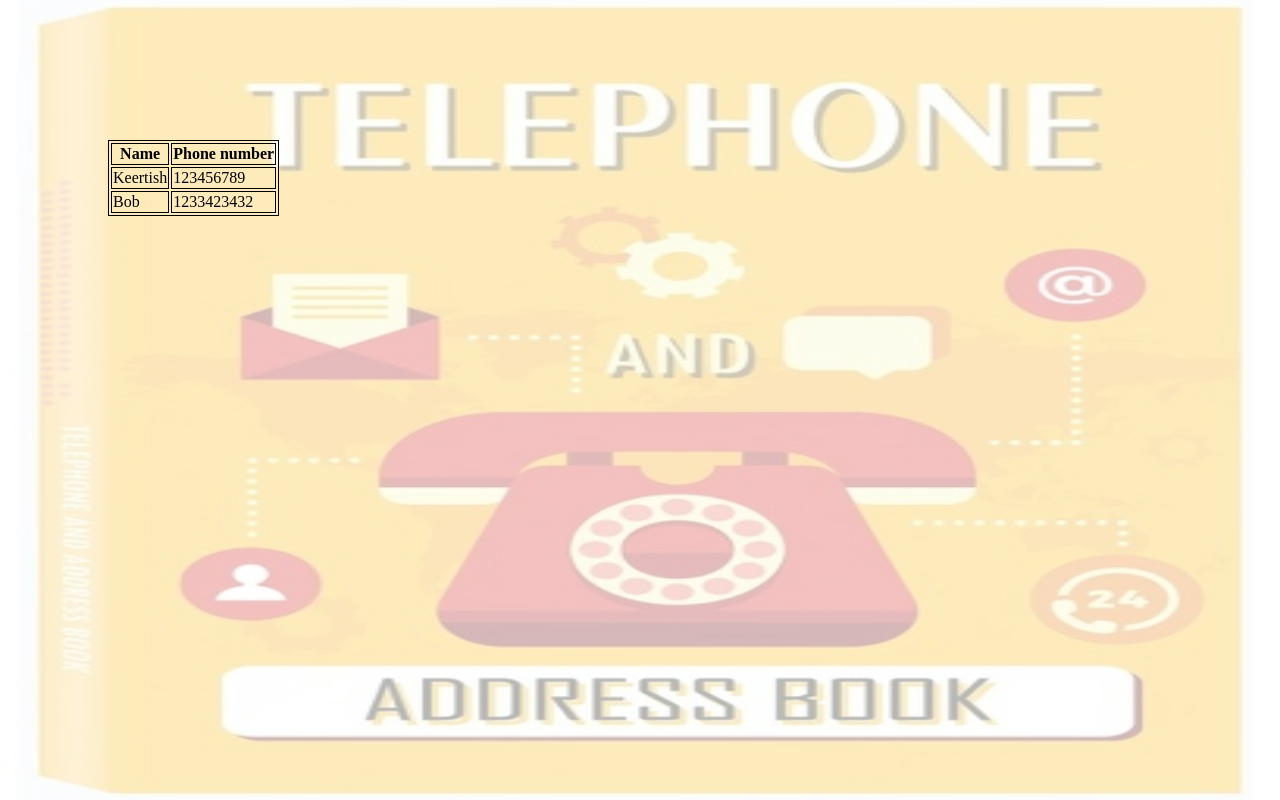
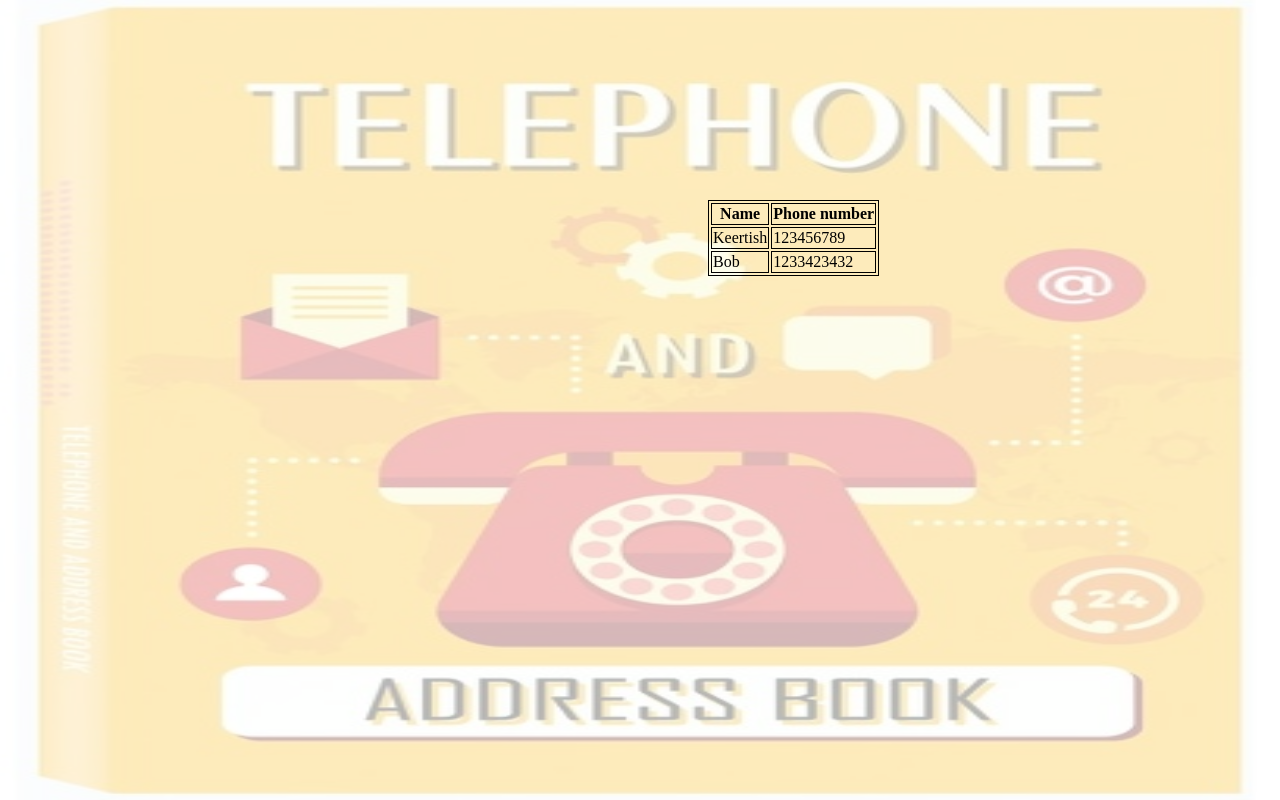
Before and after one commit to RKeertishKumar/phone-book, a plain HTML site: page index.html in a window 1280 px wide. Drawn offline with Linux system fonts and the light colour scheme.

Commit message:
Changed location of table to middle

```diff
--- a/index.css
+++ b/index.css
@@ -1,7 +1,7 @@
 table, th, td {
 	border: 1px solid black;
-	margin-top: 140px;
-	margin-left: 100px;
+	margin-top: 200px;
+	margin-left: 700px;
 }
 
 img {
```
